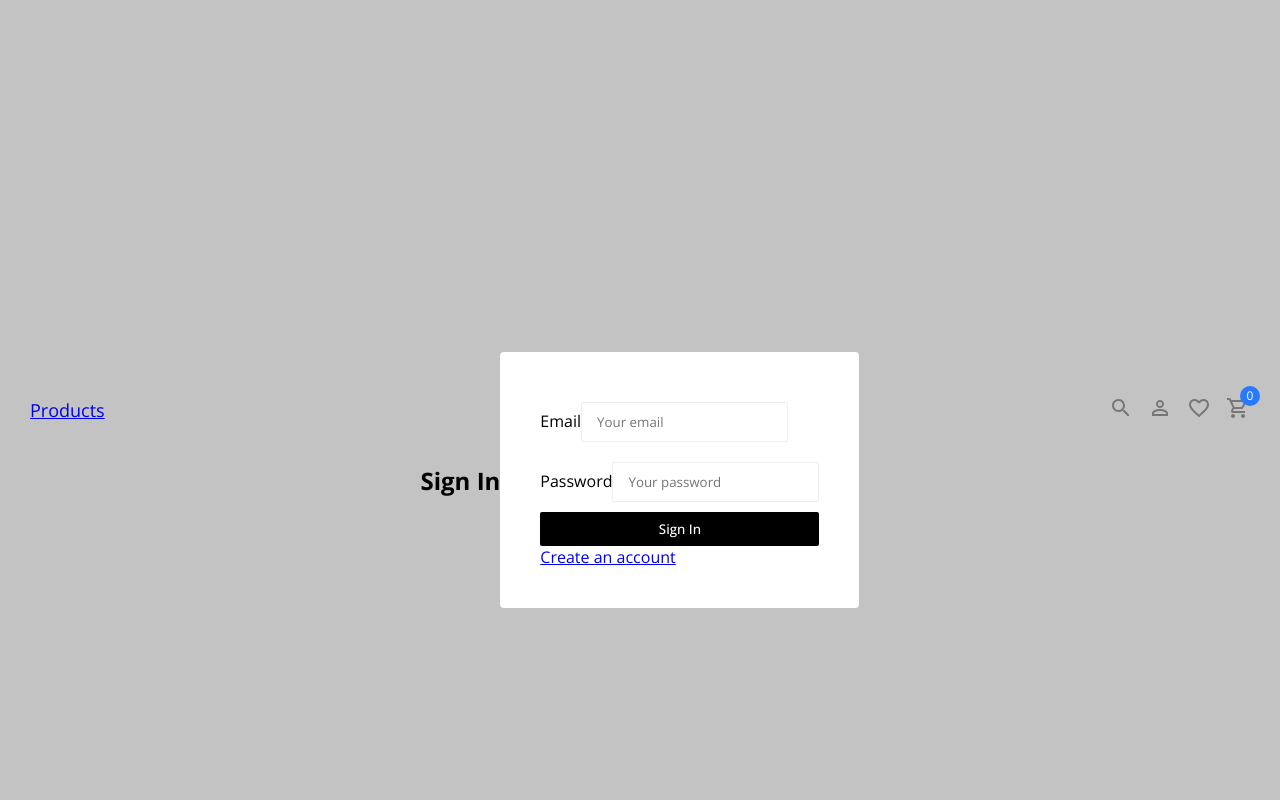
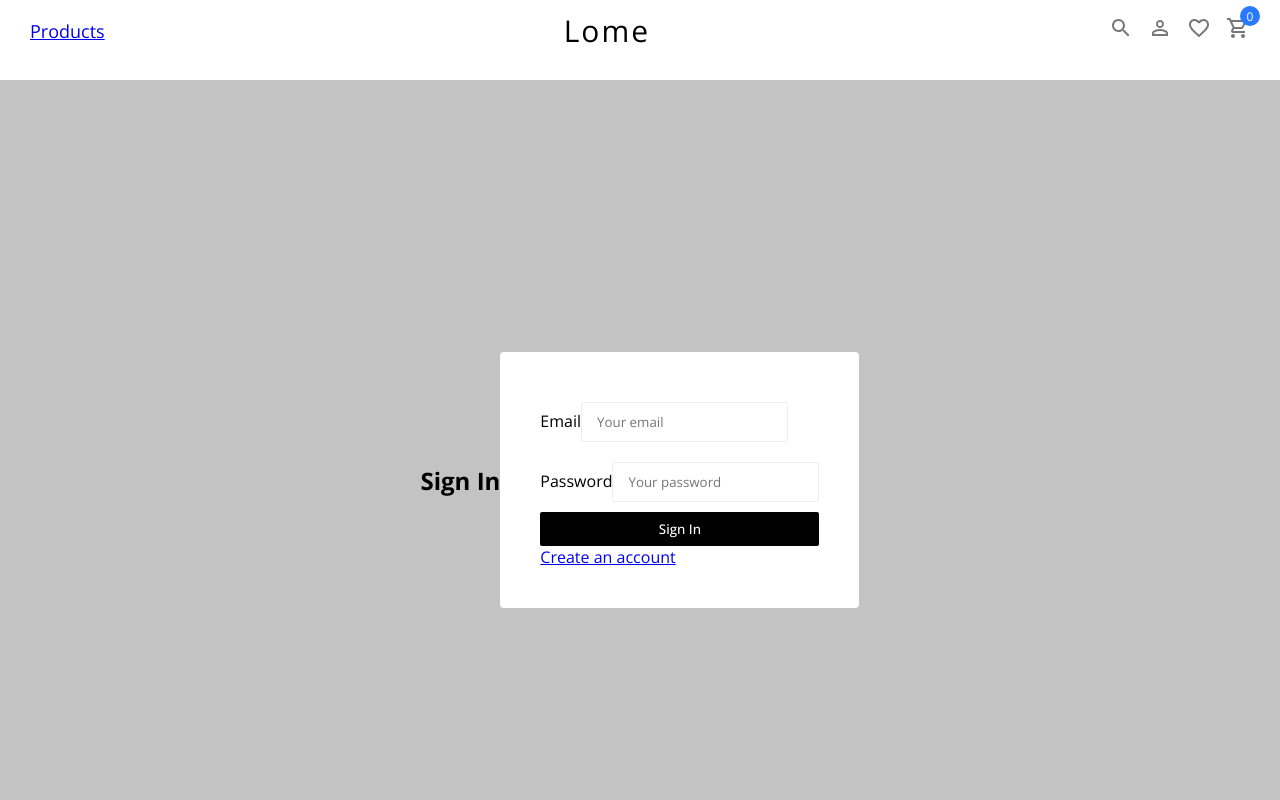
Before and after one commit to owenwar/final-project, a React (Create React App) app in the folder client/: page /login in a window 1280 px wide. Shown: the top 800 px of the page. Built offline with nearby package versions, Linux system fonts and the light colour scheme.

Commit message:
fix
5:59PM fix

```diff
--- a/client/src/components/Navbar/Navbar.jsx
+++ b/client/src/components/Navbar/Navbar.jsx
@@ -12,7 +12,7 @@ const Navbar = () => {
  const [open, setOpen] = useState(false)
   return (
     <div className='navbar'>
-      <div className="wrapper">
+      <div className="navwrapper">
 
           <div className="left">
 
--- a/client/src/components/Navbar/Navbar.scss
+++ b/client/src/components/Navbar/Navbar.scss
@@ -1,7 +1,7 @@
 .navbar{
     height: 80px;
 
-    .wrapper{
+    .navwrapper{
         padding: 10px 30px;
         display: flex;
         justify-content: space-between;
```
